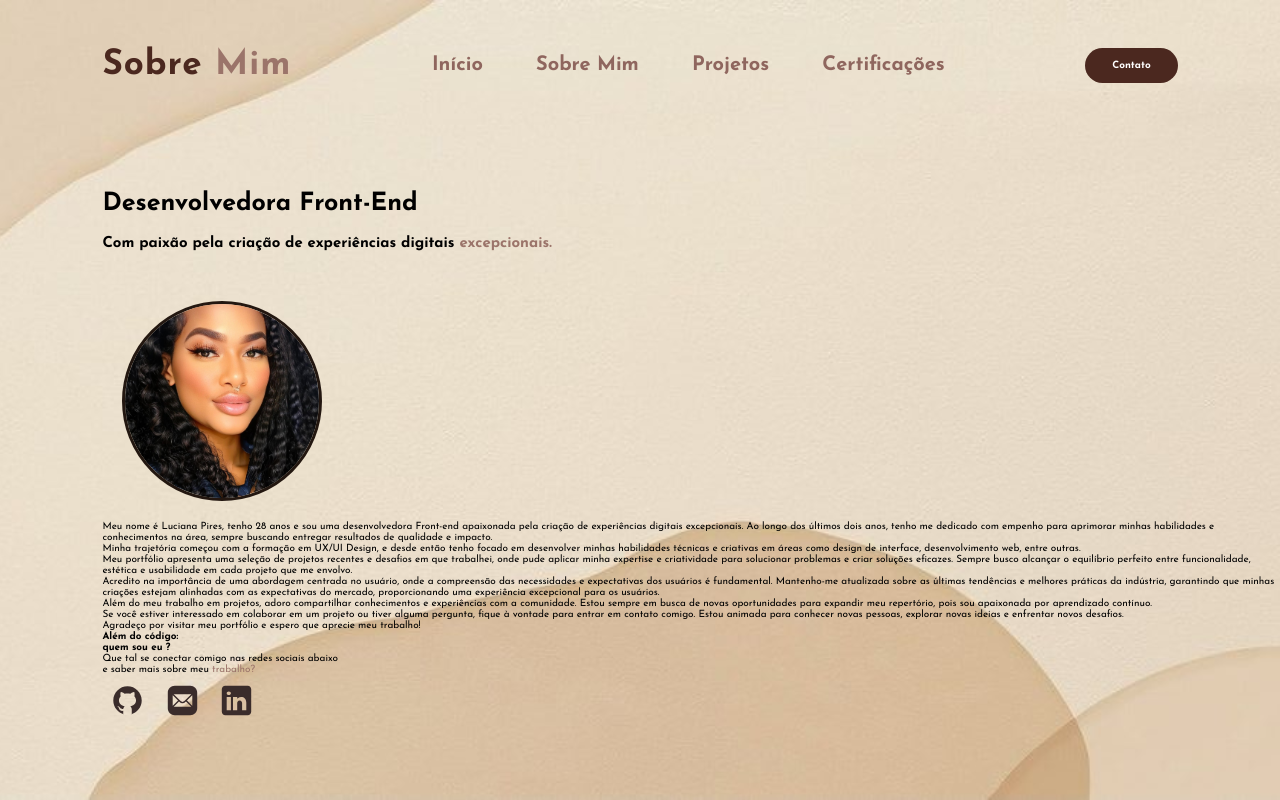
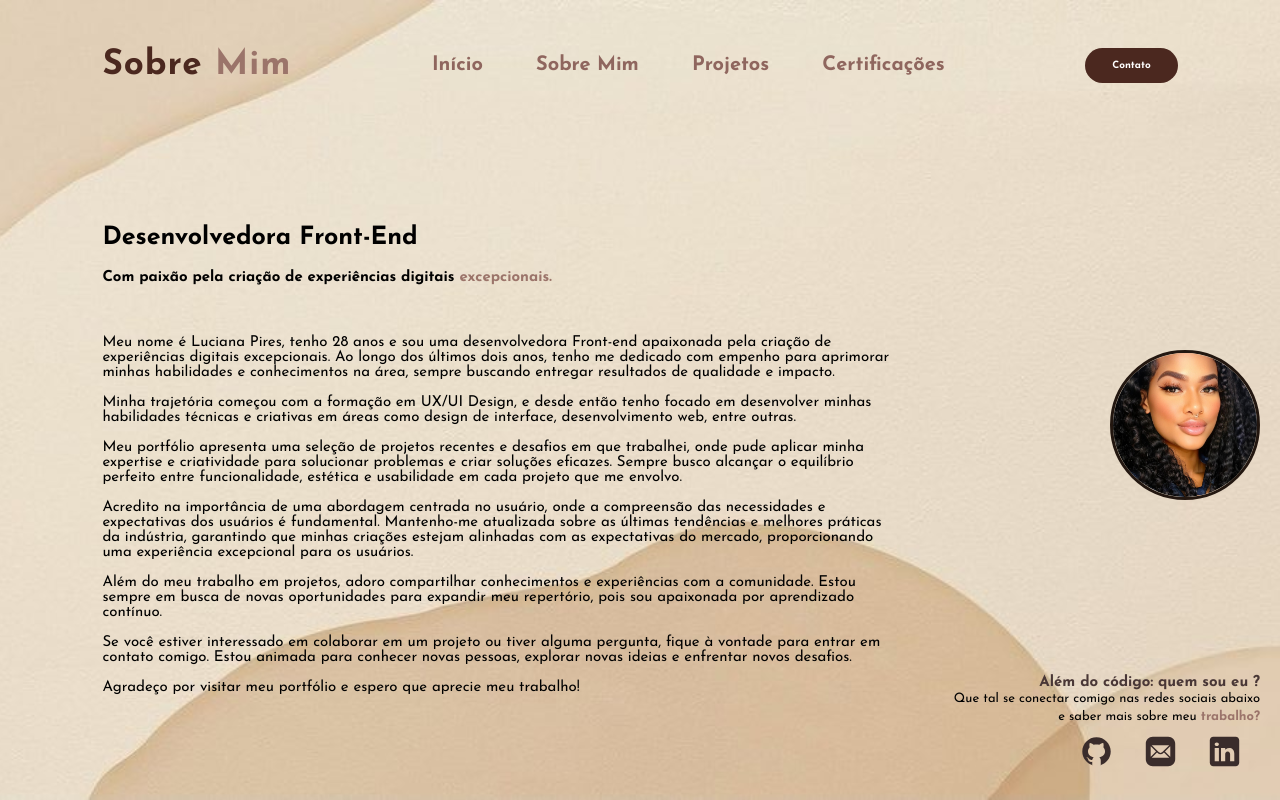
Before and after one commit to Piireslu/portfolio-inicial, a plain HTML site: page src/about.html in a window 1280 px wide. Drawn offline with Linux system fonts and the light colour scheme; a web font is replaced by a local one.

Commit message:
pagina about FINALIZADA

```diff
--- a/src/about.html
+++ b/src/about.html
@@ -25,24 +25,28 @@
                 <a href="contact.htm" class="contact-btn">Contato</a>
             </nav>
         </div>
+        <div class="profile-photo fadeIn">
+            <img src="./image/Perfil-3.jpeg" alt="Foto-about">
+        </div>
     <div class="main">
         <h1 class="typing-effect">Desenvolvedora Front-End</h1>
         <h3>Com paixão pela criação de experiências digitais  <span>excepcionais.</span></h3>
-        <div class="profile-photo fadeIn">
-            <img src="./image/Perfil-3.jpeg" alt="Foto-about">
-        </div>
+
         <div class="sobre-mim">
-            <p>Meu nome é Luciana Pires, tenho 28 anos e sou uma desenvolvedora Front-end apaixonada pela criação de experiências digitais excepcionais. Ao longo dos últimos dois anos, tenho me dedicado com empenho para aprimorar minhas habilidades e conhecimentos na área, sempre buscando entregar resultados de qualidade e impacto.
-                <p>Minha trajetória começou com a formação em UX/UI Design, e desde então tenho focado em desenvolver minhas habilidades técnicas e criativas em áreas como design de interface, desenvolvimento web, entre outras.</p>
-                <p>Meu portfólio apresenta uma seleção de projetos recentes e desafios em que trabalhei, onde pude aplicar minha expertise e criatividade para solucionar problemas e criar soluções eficazes. Sempre busco alcançar o equilíbrio perfeito entre funcionalidade, estética e usabilidade em cada projeto que me envolvo.</p>
-                 <p>Acredito na importância de uma abordagem centrada no usuário, onde a compreensão das necessidades e expectativas dos usuários é fundamental. Mantenho-me atualizada sobre as últimas tendências e melhores práticas da indústria, garantindo que minhas criações estejam alinhadas com as expectativas do mercado, proporcionando uma experiência excepcional para os usuários.</p>
-                 <p>Além do meu trabalho em projetos, adoro compartilhar conhecimentos e experiências com a comunidade. Estou sempre em busca de novas oportunidades para expandir meu repertório, pois sou apaixonada por aprendizado contínuo.</p>
-                 <p>Se você estiver interessado em colaborar em um projeto ou tiver alguma pergunta, fique à vontade para entrar em contato comigo. Estou animada para conhecer novas pessoas, explorar novas ideias e enfrentar novos desafios.</p>
+            <div class="other-content">
+            <p>Meu nome é Luciana Pires, tenho 28 anos e sou uma desenvolvedora Front-end apaixonada pela criação de experiências digitais excepcionais. Ao longo dos últimos dois anos, tenho me dedicado com empenho para aprimorar minhas habilidades e conhecimentos na área, sempre buscando entregar resultados de qualidade e impacto.</p><br>
+                <p>Minha trajetória começou com a formação em UX/UI Design, e desde então tenho focado em desenvolver minhas habilidades técnicas e criativas em áreas como design de interface, desenvolvimento web, entre outras.</p><br>
+                <p>Meu portfólio apresenta uma seleção de projetos recentes e desafios em que trabalhei, onde pude aplicar minha expertise e criatividade para solucionar problemas e criar soluções eficazes. Sempre busco alcançar o equilíbrio perfeito entre funcionalidade, estética e usabilidade em cada projeto que me envolvo.</p><br>
+                 <p>Acredito na importância de uma abordagem centrada no usuário, onde a compreensão das necessidades e expectativas dos usuários é fundamental. Mantenho-me atualizada sobre as últimas tendências e melhores práticas da indústria, garantindo que minhas criações estejam alinhadas com as expectativas do mercado, proporcionando uma experiência excepcional para os usuários.</p><br>
+                 <p>Além do meu trabalho em projetos, adoro compartilhar conhecimentos e experiências com a comunidade. Estou sempre em busca de novas oportunidades para expandir meu repertório, pois sou apaixonada por aprendizado contínuo.</p><br>
+                 <p>Se você estiver interessado em colaborar em um projeto ou tiver alguma pergunta, fique à vontade para entrar em contato comigo. Estou animada para conhecer novas pessoas, explorar novas ideias e enfrentar novos desafios.</p><br>
                  <p>Agradeço por visitar meu portfólio e espero que aprecie meu trabalho!</p>
+            </div>
         </div>
 
+</div>
         <div class="links">
-            <h4>Além do código: <br> quem sou eu ?</h4>
+            <h4>Além do código: quem sou eu ?</h4>
             <p>Que tal se conectar comigo nas redes sociais abaixo <br> e saber mais sobre meu <span>trabalho?</span></p>
             <a href="https://github.com/piireslu" target="_blank"><img src="./svg/logo-github.svg" alt="icon-github"></a>
             <a href="mailto:contatolupires@gmail.com" target="_blank"><img src="./svg/logo-mail.svg" alt="icon-email"></a>
--- a/src/styles-about.css
+++ b/src/styles-about.css
@@ -287,13 +287,13 @@ h3 {
     object-fit: cover;
 }
 /* Estilização da seção da foto de perfil */
+
 .profile-photo {
-    display: flex;
-    justify-content: center;
-    align-items: center;
-    width: 200px;
-    height: 200px;
-    margin: 20px 20px;
+  position: absolute;
+  top: 350px; /* Ajuste a posição vertical conforme necessário */
+  right: 20px; /* Ajuste a posição horizontal conforme necessário */
+  width: 150px;
+  height: 150px;
   border-radius: 50%;
   overflow: hidden;
   opacity: 0;
@@ -301,6 +301,10 @@ h3 {
   animation-delay: 2s;
   border: 3px solid var(--color-brown);
 }
+
+
+
+
 /* Estilização da animação fadeIn para stacks-content */
 
 /* Estilização da animação fadeIn para profile-photo */
@@ -309,11 +313,65 @@ h3 {
     animation: fadeIn .5s ease forwards;
     animation-delay: 2s;
 }
+
+.other-content {
+  font-size: 15px;
+  text-align: left; /* Alinha o texto à esquerda */
+  max-width: 800px; /* Define a largura máxima do conteúdo */
+  margin: 0 auto; /* Centraliza horizontalmente o conteúdo */
+}
+
+
+.other-content h2 {
+  font-size: 24px;
+  color: #000;
+  margin-bottom: 20px;
+}
+
+.other-content img {
+  width: 200px;
+  height: auto;
+}
+.sobre-mim {
+  flex-grow: 1; /* Ocupa todo o espaço vertical disponível */
+  display: flex;
+  flex-direction: column;
+  align-items: center;
+  justify-content: flex-start; /* Alinha o conteúdo no topo */
+  text-align: left; /* Alinha o texto à esquerda */
+}
 /* Estilização da animação fadeIn para links */
 .links {
-    opacity: 0;
-    animation: fadeIn .5s ease forwards;
-    animation-delay: 2s;
+  position: absolute;
+  bottom: 0;
+  right: 0;
+  margin: 20px;
+  text-align: right;
+}
+.links h4 {
+  color: #493736;
+  font-size: 15px;
+  font-weight: bold;
+}
+
+.links p {
+  color: #000000;
+  font-size: 13px;
+  line-height: 1.4;
+}
+
+.links span {
+  font-weight: bold;
+}
+
+.links a {
+  display: inline-block;
+  margin-right: 10px;
+}
+
+.links img {
+  width: 30px;
+  height: 30px;
 }
 /* Estilização dos links de mídia social */
 .links a img {
@@ -340,6 +398,13 @@ h3 {
   display: flex;
 }
 
+.about-section {
+  display: flex;
+  justify-content: center;
+  align-items: center;
+  height: 100vh;
+}
+
 /* Estilização do background da seção 'sobre mim' com image de fundo  */
 .background-about {
   background-size: cover;
@@ -352,14 +417,18 @@ h3 {
 }
 
 
-.about .background-about {
-  background-size: cover;
-  background-position: center;
-  height: 100vh;
-  width: 100%;
-  display: flex;
-  justify-content: flex-end; /* Alinhe o conteúdo ao lado direito */
-  align-items: flex-start; /* Alinhe o conteúdo ao topo */
+.about .about-content {
+  width: 80%;
+  max-width: 400px;
+  padding: 20px;
+  font-size: 1.6rem;
+  border-radius: 10px;
+  position: relative;
+  color: var(--color-white);
+  opacity: 0;
+  animation: fadeIn .5s ease-in-out forwards;
+  animation-delay: 2s;
+  text-align: left; /* Alinhe o texto à esquerda */
 }
 
 /* Estilização do wrapper da imagem na seção 'about' */
```
Lines whose indentation alone changed are shown as unchanged.
